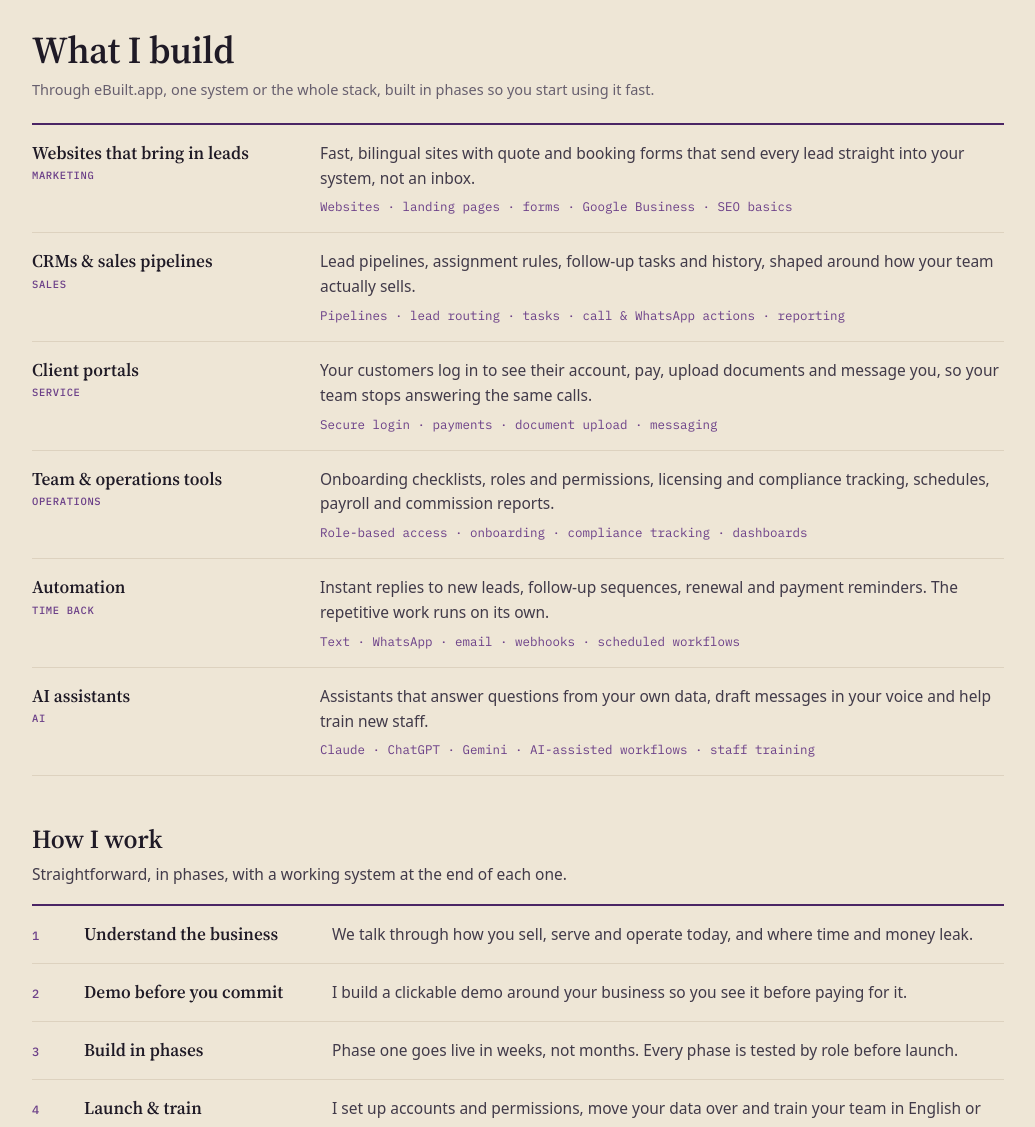
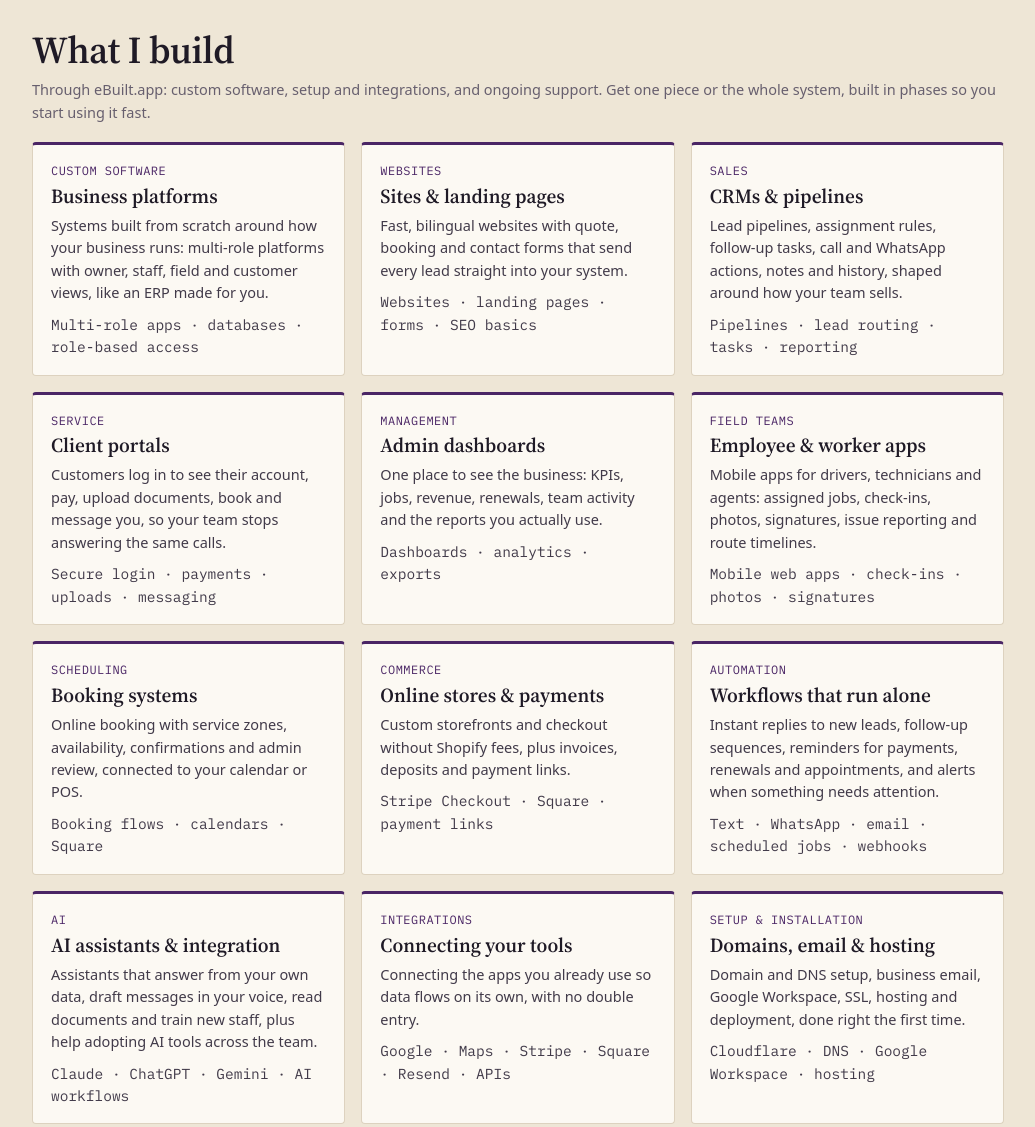
Before and after one commit to irenemartin1/irenemart-in, a plain HTML site: page index.html in a window 1280 px wide. Shown: the part 1020-2147 px from the top of the page, without its empty margins (122-1157 px from the left). Drawn offline with Linux system fonts and the light colour scheme.

Commit message:
Homepage: expand What I build into full services list
Co-Authored-By: Claude Opus 5.5 <noreply@anthropic.com>
Claude-Session: https://claude.ai/code/session_01LrH3mVMB65GQUGteAKFZzu

```diff
--- a/index.html
+++ b/index.html
@@ -88,15 +88,25 @@
 <section class="section section--tint" id="build" aria-labelledby="build-title">
   <div class="wrap">
     <h2 id="build-title" class="title">What I build</h2>
-    <p class="section__note">Through eBuilt.app, one system or the whole stack, built in phases so you start using it fast.</p>
-    <dl class="fit">
-      <div><dt>Websites that bring in leads<span>Marketing</span></dt><dd>Fast, bilingual sites with quote and booking forms that send every lead straight into your system, not an inbox.<p class="fit__tools">Websites · landing pages · forms · Google Business · SEO basics</p></dd></div>
-      <div><dt>CRMs &amp; sales pipelines<span>Sales</span></dt><dd>Lead pipelines, assignment rules, follow-up tasks and history, shaped around how your team actually sells.<p class="fit__tools">Pipelines · lead routing · tasks · call &amp; WhatsApp actions · reporting</p></dd></div>
-      <div><dt>Client portals<span>Service</span></dt><dd>Your customers log in to see their account, pay, upload documents and message you, so your team stops answering the same calls.<p class="fit__tools">Secure login · payments · document upload · messaging</p></dd></div>
-      <div><dt>Team &amp; operations tools<span>Operations</span></dt><dd>Onboarding checklists, roles and permissions, licensing and compliance tracking, schedules, payroll and commission reports.<p class="fit__tools">Role-based access · onboarding · compliance tracking · dashboards</p></dd></div>
-      <div><dt>Automation<span>Time back</span></dt><dd>Instant replies to new leads, follow-up sequences, renewal and payment reminders. The repetitive work runs on its own.<p class="fit__tools">Text · WhatsApp · email · webhooks · scheduled workflows</p></dd></div>
-      <div><dt>AI assistants<span>AI</span></dt><dd>Assistants that answer questions from your own data, draft messages in your voice and help train new staff.<p class="fit__tools">Claude · ChatGPT · Gemini · AI-assisted workflows · staff training</p></dd></div>
-    </dl>
+    <p class="section__note">Through eBuilt.app: custom software, setup and integrations, and ongoing support. Get one piece or the whole system, built in phases so you start using it fast.</p>
+    <ul class="pcards">
+      <li class="pcard"><p class="pcard__tag">Custom software</p><h4>Business platforms</h4><p>Systems built from scratch around how your business runs: multi-role platforms with owner, staff, field and customer views, like an ERP made for you.</p><p class="fit__tools">Multi-role apps · databases · role-based access</p></li>
+      <li class="pcard"><p class="pcard__tag">Websites</p><h4>Sites & landing pages</h4><p>Fast, bilingual websites with quote, booking and contact forms that send every lead straight into your system.</p><p class="fit__tools">Websites · landing pages · forms · SEO basics</p></li>
+      <li class="pcard"><p class="pcard__tag">Sales</p><h4>CRMs & pipelines</h4><p>Lead pipelines, assignment rules, follow-up tasks, call and WhatsApp actions, notes and history, shaped around how your team sells.</p><p class="fit__tools">Pipelines · lead routing · tasks · reporting</p></li>
+      <li class="pcard"><p class="pcard__tag">Service</p><h4>Client portals</h4><p>Customers log in to see their account, pay, upload documents, book and message you, so your team stops answering the same calls.</p><p class="fit__tools">Secure login · payments · uploads · messaging</p></li>
+      <li class="pcard"><p class="pcard__tag">Management</p><h4>Admin dashboards</h4><p>One place to see the business: KPIs, jobs, revenue, renewals, team activity and the reports you actually use.</p><p class="fit__tools">Dashboards · analytics · exports</p></li>
+      <li class="pcard"><p class="pcard__tag">Field teams</p><h4>Employee & worker apps</h4><p>Mobile apps for drivers, technicians and agents: assigned jobs, check-ins, photos, signatures, issue reporting and route timelines.</p><p class="fit__tools">Mobile web apps · check-ins · photos · signatures</p></li>
+      <li class="pcard"><p class="pcard__tag">Scheduling</p><h4>Booking systems</h4><p>Online booking with service zones, availability, confirmations and admin review, connected to your calendar or POS.</p><p class="fit__tools">Booking flows · calendars · Square</p></li>
+      <li class="pcard"><p class="pcard__tag">Commerce</p><h4>Online stores & payments</h4><p>Custom storefronts and checkout without Shopify fees, plus invoices, deposits and payment links.</p><p class="fit__tools">Stripe Checkout · Square · payment links</p></li>
+      <li class="pcard"><p class="pcard__tag">Automation</p><h4>Workflows that run alone</h4><p>Instant replies to new leads, follow-up sequences, reminders for payments, renewals and appointments, and alerts when something needs attention.</p><p class="fit__tools">Text · WhatsApp · email · scheduled jobs · webhooks</p></li>
+      <li class="pcard"><p class="pcard__tag">AI</p><h4>AI assistants & integration</h4><p>Assistants that answer from your own data, draft messages in your voice, read documents and train new staff, plus help adopting AI tools across the team.</p><p class="fit__tools">Claude · ChatGPT · Gemini · AI workflows</p></li>
+      <li class="pcard"><p class="pcard__tag">Integrations</p><h4>Connecting your tools</h4><p>Connecting the apps you already use so data flows on its own, with no double entry.</p><p class="fit__tools">Google · Maps · Stripe · Square · Resend · APIs</p></li>
+      <li class="pcard"><p class="pcard__tag">Setup & installation</p><h4>Domains, email & hosting</h4><p>Domain and DNS setup, business email, Google Workspace, SSL, hosting and deployment, done right the first time.</p><p class="fit__tools">Cloudflare · DNS · Google Workspace · hosting</p></li>
+      <li class="pcard"><p class="pcard__tag">Visibility</p><h4>Google Business & branding</h4><p>Google Business Profile and Maps setup, logos, brand colors and a consistent look across your site, apps and socials.</p><p class="fit__tools">Google Business · Maps · logo · brand kit</p></li>
+      <li class="pcard"><p class="pcard__tag">Access & security</p><h4>Accounts & permissions</h4><p>Logins and Google sign-in, roles and permissions, onboarding and offboarding, database access policies and permission testing.</p><p class="fit__tools">Google OAuth · RBAC · access policies</p></li>
+      <li class="pcard"><p class="pcard__tag">Data</p><h4>Migration & cleanup</h4><p>Moving you off spreadsheets, sticky notes and old tools into one clean database without losing history.</p><p class="fit__tools">Spreadsheets → database · imports · cleanup</p></li>
+      <li class="pcard"><p class="pcard__tag">Support</p><h4>Training, docs & maintenance</h4><p>Team training in English or Spanish, help centers and walkthroughs, and a monthly plan for hosting, fixes and improvements.</p><p class="fit__tools">Training · help center · monthly support</p></li>
+    </ul>
 
     <h3 class="subtitle" id="approach">How I work</h3>
     <p class="section__note steps__lede">Straightforward, in phases, with a working system at the end of each one.</p>
```
